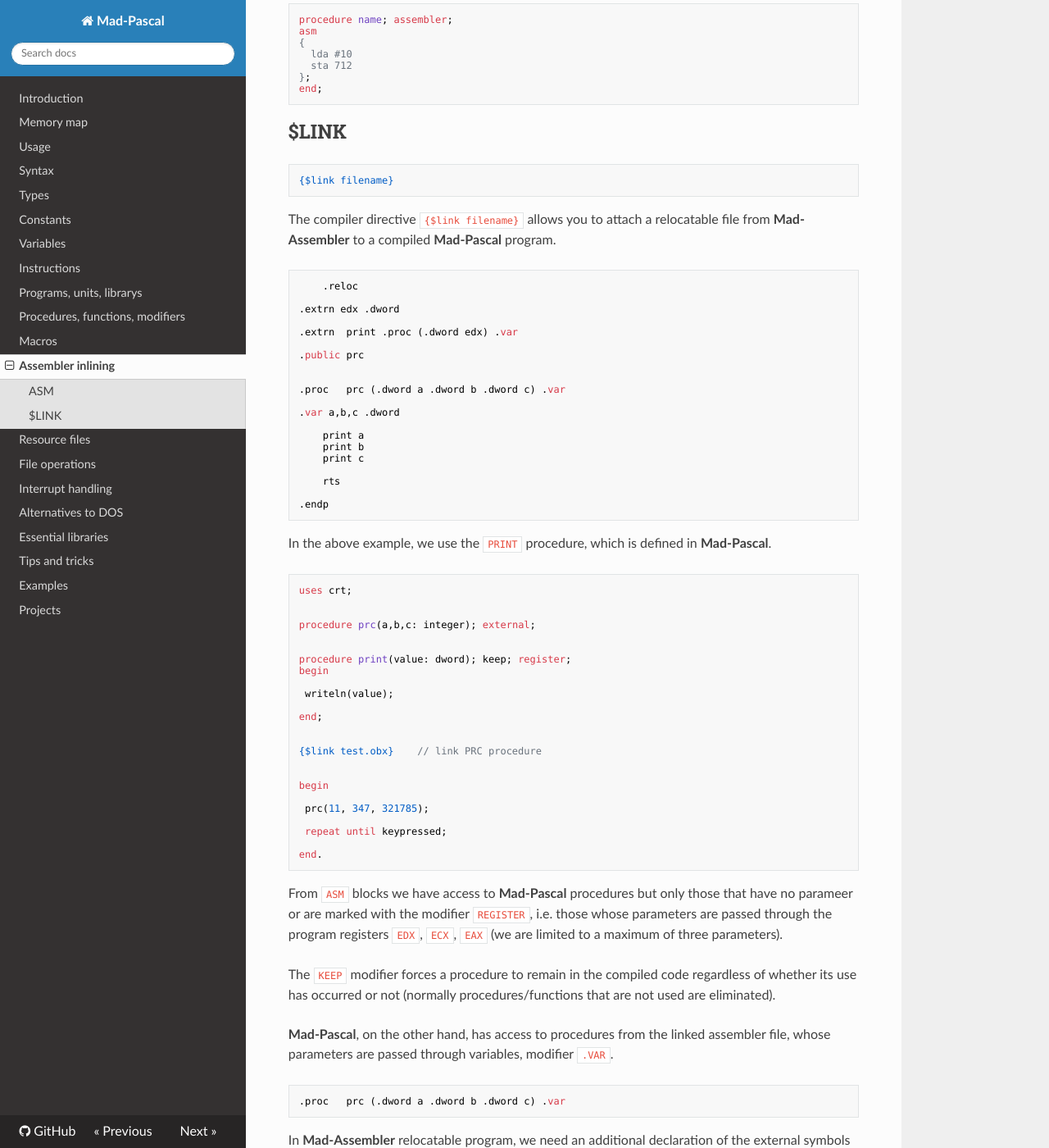
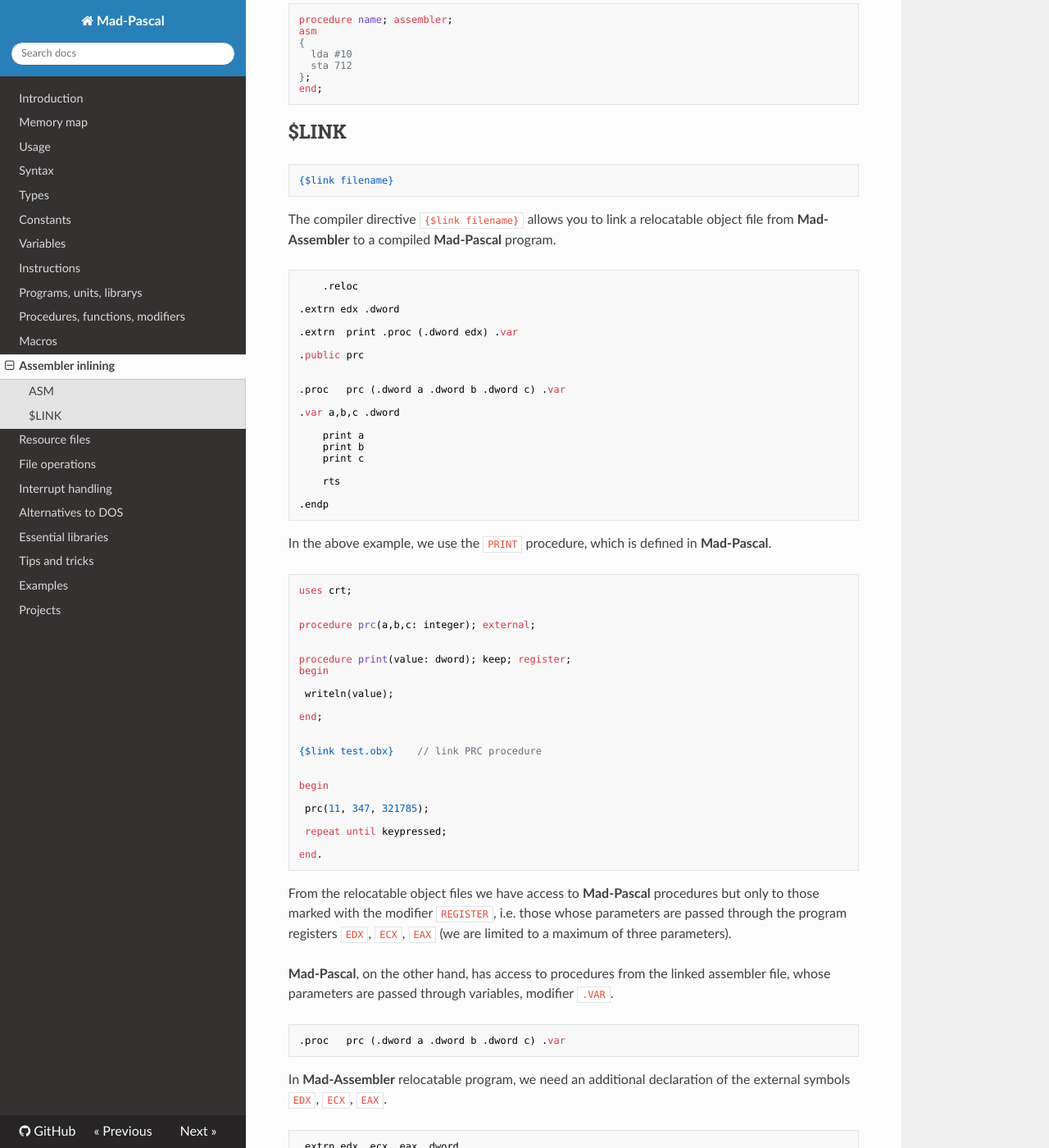
Before and after one commit to tebe6502/mad-pascal-en-mkdocs, an MkDocs documentation site: the page built from docs/asm.md, in a window 1280 px wide and 1400 px high, scrolled down 679 px. Shown: the whole window at 82% size. Built offline with MkDocs 1.6.1, drawn with Linux system fonts in a browser that asks for light colours; nearby versions of some CDN libraries.

Commit message:
Move and detail KEEP modifier

````diff
--- a/docs/asm.md
+++ b/docs/asm.md
@@ -45,7 +45,7 @@
 {$link filename}
 ```
 
-The compiler directive `{$link filename}` allows you to attach a relocatable file from **Mad-Assembler** to a compiled **Mad-Pascal** program.
+The compiler directive `{$link filename}` allows you to link a relocatable object file from **Mad-Assembler** to a compiled **Mad-Pascal** program.
 
 ```Delphi
 	.reloc
@@ -99,9 +99,8 @@
 end.
 ```
 
-From `ASM` blocks we have access to **Mad-Pascal** procedures but only those that have no parameer or are marked with the modifier `REGISTER`, i.e. those whose parameters are passed through the program registers `EDX`, `ECX`, `EAX` (we are limited to a maximum of three parameters).
+From the relocatable object files we have access to **Mad-Pascal** procedures but only to those marked with the modifier `REGISTER`, i.e. those whose parameters are passed through the program registers `EDX`, `ECX`, `EAX` (we are limited to a maximum of three parameters).
 
-The `KEEP` modifier forces a procedure to remain in the compiled code regardless of whether its use has occurred or not (normally procedures/functions that are not used are eliminated).
 
 **Mad-Pascal**, on the other hand, has access to procedures from the linked assembler file, whose parameters are passed through variables, modifier `.VAR`.
 
````
Also changed, not shown: docs/procedures-functions.md (+4 -0 lines).
